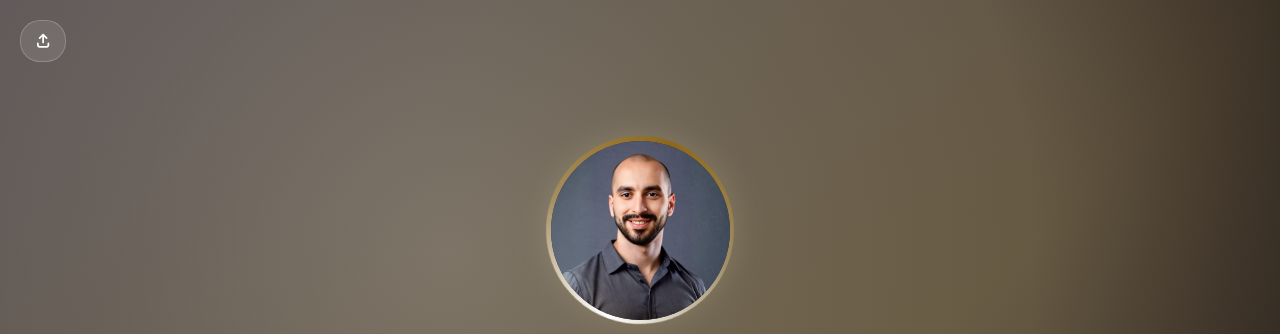
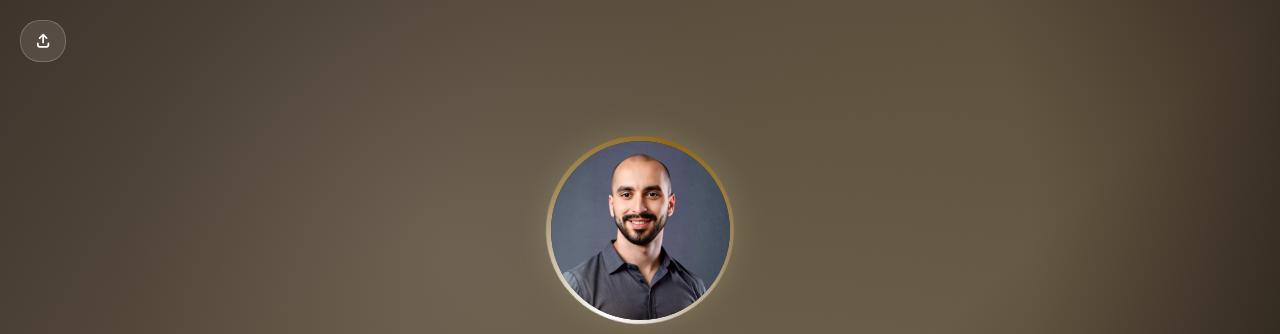
Before and after one commit to nurxan02/MyPortfolio, a plain HTML site: page social.html in a window 1280 px wide. Shown: the top 334 px of the page. Drawn offline with Linux system fonts and the light colour scheme.

Commit message:
ackground color changed

```diff
--- a/social.css
+++ b/social.css
@@ -3,7 +3,9 @@
   padding: 0;
   box-sizing: border-box;
 }
-
+html {
+  background-color: #716347;
+}
 body {
   font-family: "Arial", sans-serif;
   /* background: fixed; */
```
